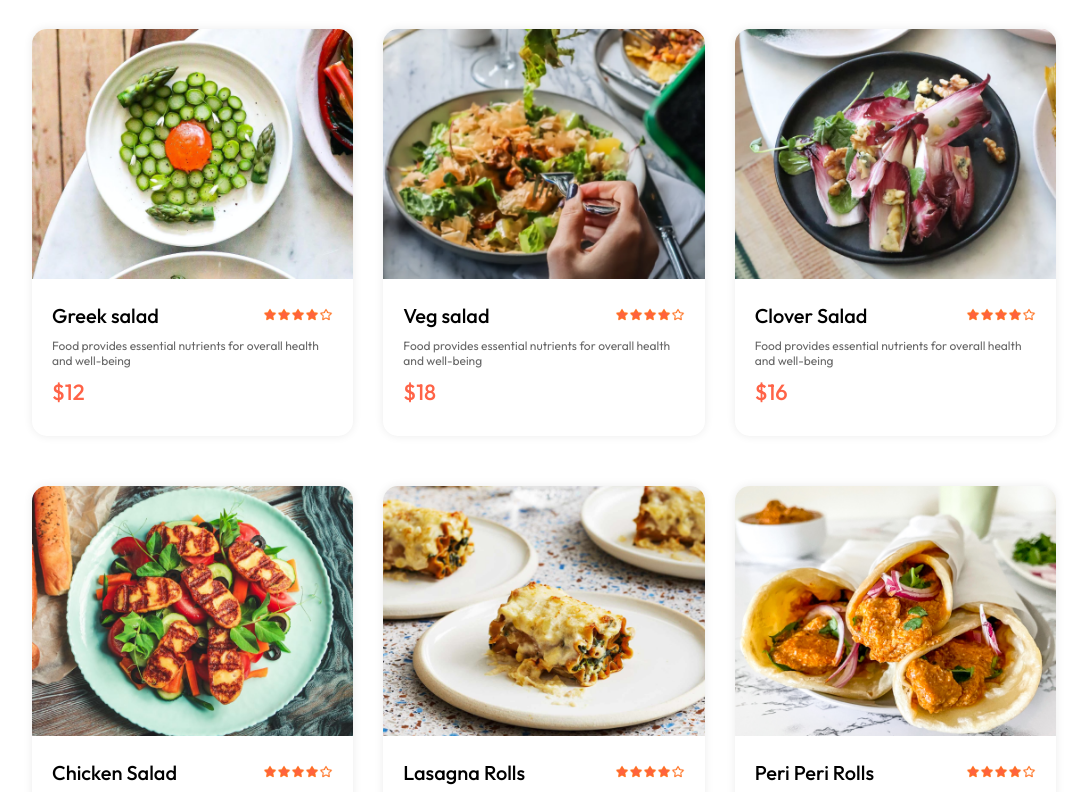
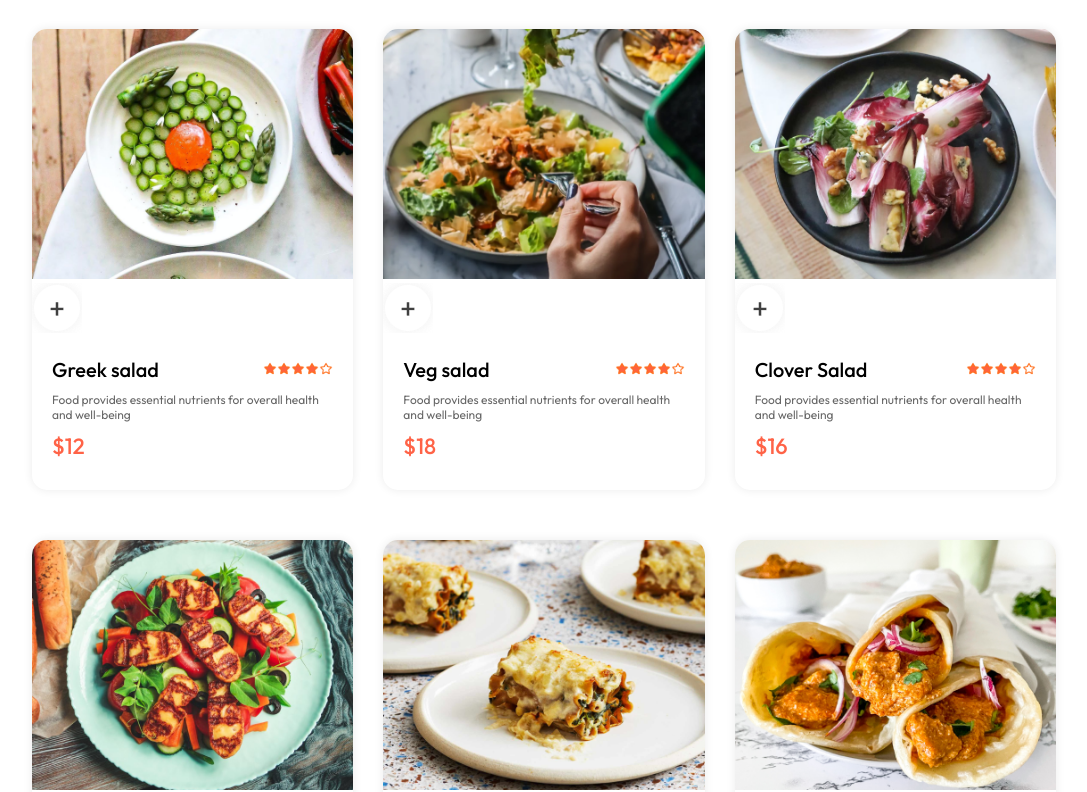
Before and after one commit to noahnoahnoahtran/Web_Dev, a React (Vite) app in the folder Website/11_food_delivery/: page / in a window 1280 px wide. Shown: the part 978-1770 px from the top of the page, without its empty margins (96-1183 px from the left). Built offline with nearby package versions, Linux system fonts and the light colour scheme.

Commit message:
feat(fooditem): apply state hooks to add/remove food items

```diff
--- a/Website/11_food_delivery/src/components/FoodItem/FoodItem.jsx
+++ b/Website/11_food_delivery/src/components/FoodItem/FoodItem.jsx
@@ -1,12 +1,35 @@
-import React from "react";
+import React, { useState } from "react";
 import "./FoodItem.css";
 import { assets } from "../../assets/assets";
 
 const FoodItem = ({ id, name, price, description, image }) => {
+  const [itemCount, setItemCount] = useState(0);
   return (
     <div className="food-item">
       <div className="food-item-img-container">
         <img className="food-item-image" src={image} alt={name} />
+        {!itemCount ? (
+          <img
+            className="add"
+            onClick={() => setItemCount((prev) => prev + 1)}
+            src={assets.add_icon_white}
+            alt="add icon white"
+          />
+        ) : (
+          <div className="food-item-counter">
+            <img
+              onClick={() => setItemCount((prev) => prev - 1)}
+              src={assets.remove_icon_red}
+              alt="remove icon red"
+            />
+            <p>{itemCount}</p>
+            <img
+              onClick={() => setItemCount((prev) => prev + 1)}
+              src={assets.add_icon_green}
+              alt="add icon green"
+            />
+          </div>
+        )}
       </div>
       <div className="food-item-info">
         <div className="food-item-name-rating">
```
